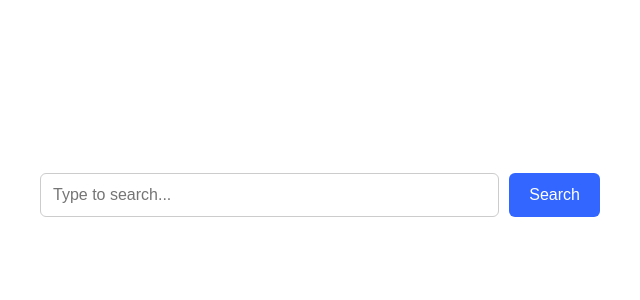
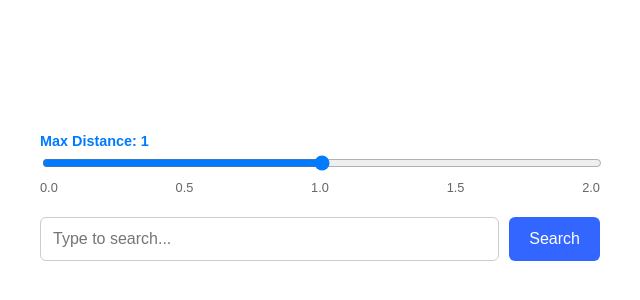
Before and after one commit to mayadem8/Semantic-Search-Local-AI, a React (Vite) app in the folder semantic-search-ui/: page / in a window 1280 px wide. Shown: the part 200-500 px from the top of the page, without its empty margins (320-960 px from the left). Built offline with nearby package versions, Linux system fonts and the light colour scheme.

Commit message:
Added Slidebar of Max Distance

```diff
--- a/semantic-search-ui/src/App.jsx
+++ b/semantic-search-ui/src/App.jsx
@@ -4,6 +4,8 @@ import './App.css';
 function App() {
   const [query, setQuery] = useState('');
   const [results, setResults] = useState([]);
+  const [maxDistance, setMaxDistance] = useState(1.0); // default to 1.0
+
 
   const handleSearch = async (e) => {
     e.preventDefault();
@@ -27,6 +29,27 @@ function App() {
 
   return (
     <div className="app-container">
+      <div style={{ marginBottom: '20px' }}>
+        <label htmlFor="distance" style={{ fontSize: '0.9rem', fontWeight: 'bold', color: '#007BFF' }}>
+          Max Distance: {maxDistance}
+        </label>
+        <input
+          type="range"
+          id="distance"
+          min="0"
+          max="2"
+          step="0.01"
+          value={maxDistance}
+          onChange={(e) => setMaxDistance(parseFloat(e.target.value))}
+          style={{ width: '100%', accentColor: '#007BFF', backgroundColor: '#333' }}
+        />
+        <div style={{ display: 'flex', justifyContent: 'space-between', fontSize: '0.8rem', color: '#666' }}>
+          {[0.0, 0.5, 1.0, 1.5, 2.0].map((tick) => (
+            <span key={tick}>{tick.toFixed(1)}</span>
+          ))}
+        </div>
+      </div>
+
       <form onSubmit={handleSearch} className="search-box">
         <input
           type="text"
@@ -44,7 +67,8 @@ function App() {
         gap: '8px',
         maxWidth: '600px',
       }}>
-        {results.map((result, index) => (
+        {results.filter(result => result.distance <= maxDistance).map((result, index) => (
+
           <div
             key={index}
             style={{
```
